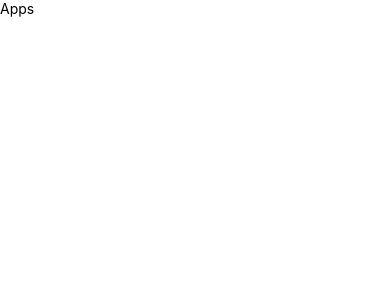
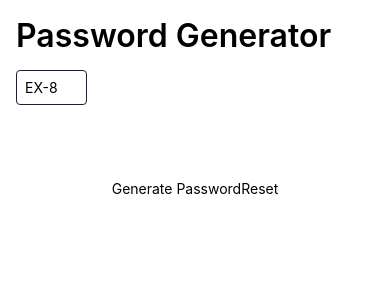
Before and after one commit to priyanshu2304/React-Native-Portfolio, a React Native app in the folder PASSWORDGENERATOR03/: screen / in a window 390 px wide. Shown: the top 300 px of the page. Built offline with nearby package versions, Linux system fonts and the light colour scheme.

Commit message:
Added Text Input Box

```diff
--- a/PASSWORDGENERATOR03/App.tsx
+++ b/PASSWORDGENERATOR03/App.tsx
@@ -1,7 +1,16 @@
-import {StyleSheet, Text, View} from 'react-native';
+import {
+  SafeAreaView,
+  ScrollView,
+  StyleSheet,
+  Text,
+  TextInput,
+  TouchableOpacity,
+  View,
+} from 'react-native';
 import React, {useState} from 'react';
 import * as Yup from 'yup';
-
+import BouncyCheckbox from 'react-native-bouncy-checkbox';
+import {Formik} from 'formik';
 const PasswordSchema = Yup.object().shape({
   passwordLength: Yup.number()
     .min(4, 'Should be Min of 4 Characters')
@@ -31,7 +40,7 @@
     if (number) {
       characterList += digitChars;
     }
-    if (specialChars) {
+    if (symbols) {
       characterList += specialChars;
     }
 
@@ -56,12 +65,153 @@
     setSymbols(false);
   };
   return (
-    <View>
-      <Text>Apps</Text>
-    </View>
+    <ScrollView>
+      <SafeAreaView style={styles.appContainer}>
+        <View style={styles.formContainer}>
+          <Text style={styles.title}>Password Generator</Text>
+          <Formik
+            initialValues={{passwordLength: ''}}
+            validationSchema={PasswordSchema}
+            onSubmit={values => {
+              console.log(values);
+              generatePassword(+values.passwordLength);
+            }}>
+            {({
+              values,
+              errors,
+              touched,
+              isValid,
+              handleChange,
+              handleSubmit,
+              handleReset,
+              /* and other goodies */
+            }) => (
+              <>
+                <View style={styles.inputWrapper}>
+                  <View style={styles.inputColumn}>
+                    <TextInput
+                      style={styles.inputStyle}
+                      value={values.passwordLength}
+                      onChangeText={handleChange('passwordLength')}
+                      placeholder="EX-8"
+                      keyboardType="numeric"
+                    />
+                  </View>
+                </View>
+                <View style={styles.inputWrapper}></View>
+                <View style={styles.inputWrapper}></View>
+                <View style={styles.inputWrapper}></View>
+                <View style={styles.inputWrapper}></View>
+                <View style={styles.formActions}>
+                  <TouchableOpacity>
+                    <Text>Generate Password</Text>
+                  </TouchableOpacity>
+                  <TouchableOpacity>
+                    <Text>Reset</Text>
+                  </TouchableOpacity>
+                </View>
+              </>
+            )}
+          </Formik>
+        </View>
+      </SafeAreaView>
+    </ScrollView>
   );
 };
 
 export default App;
 
-const styles = StyleSheet.create({});
+const styles = StyleSheet.create({
+  appContainer: {
+    flex: 1,
+  },
+  formContainer: {
+    margin: 8,
+    padding: 8,
+  },
+  title: {
+    fontSize: 32,
+    fontWeight: '600',
+    marginBottom: 15,
+  },
+  subTitle: {
+    fontSize: 26,
+    fontWeight: '600',
+    marginBottom: 2,
+  },
+  description: {
+    color: '#758283',
+    marginBottom: 8,
+  },
+  heading: {
+    fontSize: 15,
+  },
+  inputWrapper: {
+    marginBottom: 15,
+    alignItems: 'center',
+    justifyContent: 'space-between',
+    flexDirection: 'row',
+  },
+  inputColumn: {
+    flexDirection: 'column',
+  },
+  inputStyle: {
+    padding: 8,
+    width: '30%',
+    borderWidth: 1,
+    borderRadius: 4,
+    borderColor: '#16213e',
+  },
+  errorText: {
+    fontSize: 12,
+    color: '#ff0d10',
+  },
+  formActions: {
+    flexDirection: 'row',
+    justifyContent: 'center',
+  },
+  primaryBtn: {
+    width: 120,
+    padding: 10,
+    borderRadius: 8,
+    marginHorizontal: 8,
+    backgroundColor: '#5DA3FA',
+  },
+  primaryBtnTxt: {
+    color: '#fff',
+    textAlign: 'center',
+    fontWeight: '700',
+  },
+  secondaryBtn: {
+    width: 120,
+    padding: 10,
+    borderRadius: 8,
+    marginHorizontal: 8,
+    backgroundColor: '#CAD5E2',
+  },
+  secondaryBtnTxt: {
+    textAlign: 'center',
+  },
+  card: {
+    padding: 12,
+    borderRadius: 6,
+    marginHorizontal: 12,
+  },
+  cardElevated: {
+    backgroundColor: '#ffffff',
+    elevation: 1,
+    shadowOffset: {
+      width: 1,
+      height: 1,
+    },
+    shadowColor: '#333',
+    shadowOpacity: 0.2,
+    shadowRadius: 2,
+  },
+  generatedPassword: {
+    fontSize: 22,
+    textAlign: 'center',
+    marginBottom: 12,
+    color: '#000',
+  },
+});
--- a/PASSWORDGENERATOR03/package.json
+++ b/PASSWORDGENERATOR03/package.json
@@ -10,8 +10,10 @@
     "test": "jest"
   },
   "dependencies": {
+    "formik": "^2.4.5",
     "react": "18.2.0",
     "react-native": "0.73.4",
+    "react-native-bouncy-checkbox": "^3.0.7",
     "yup": "^1.3.3"
   },
   "devDependencies": {
```
Also changed, not shown: 1 other file (tests, documents, lock files or other folders).
